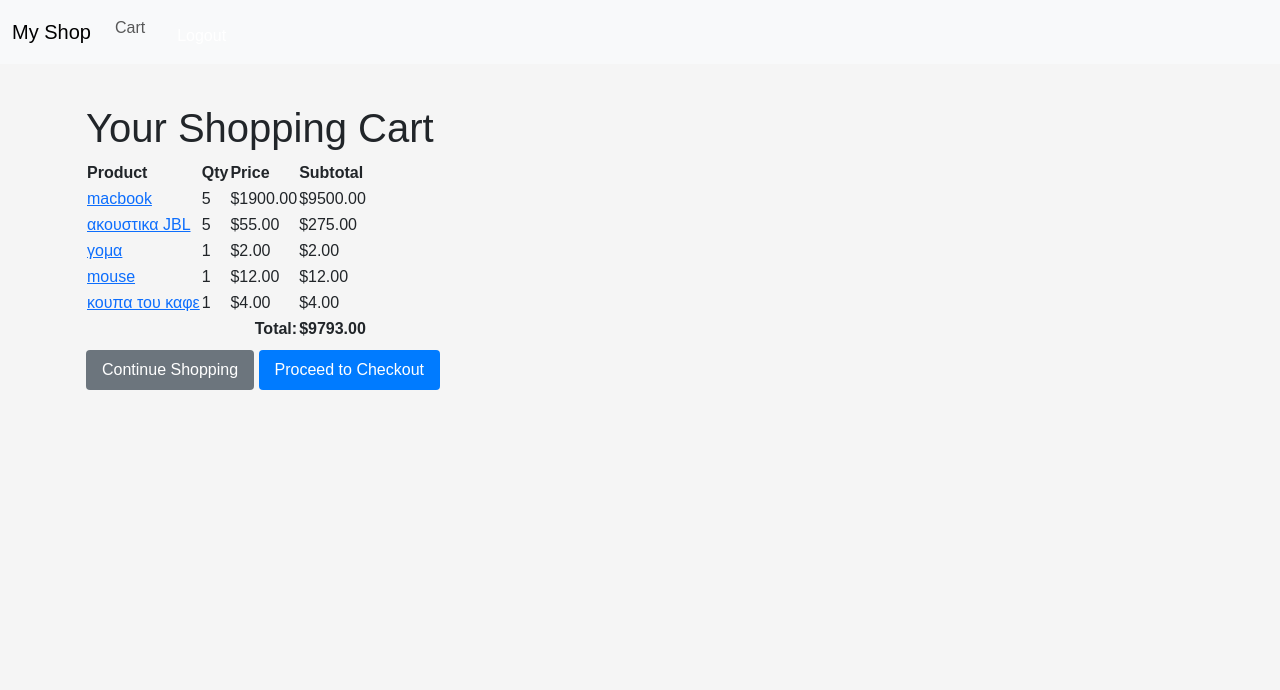
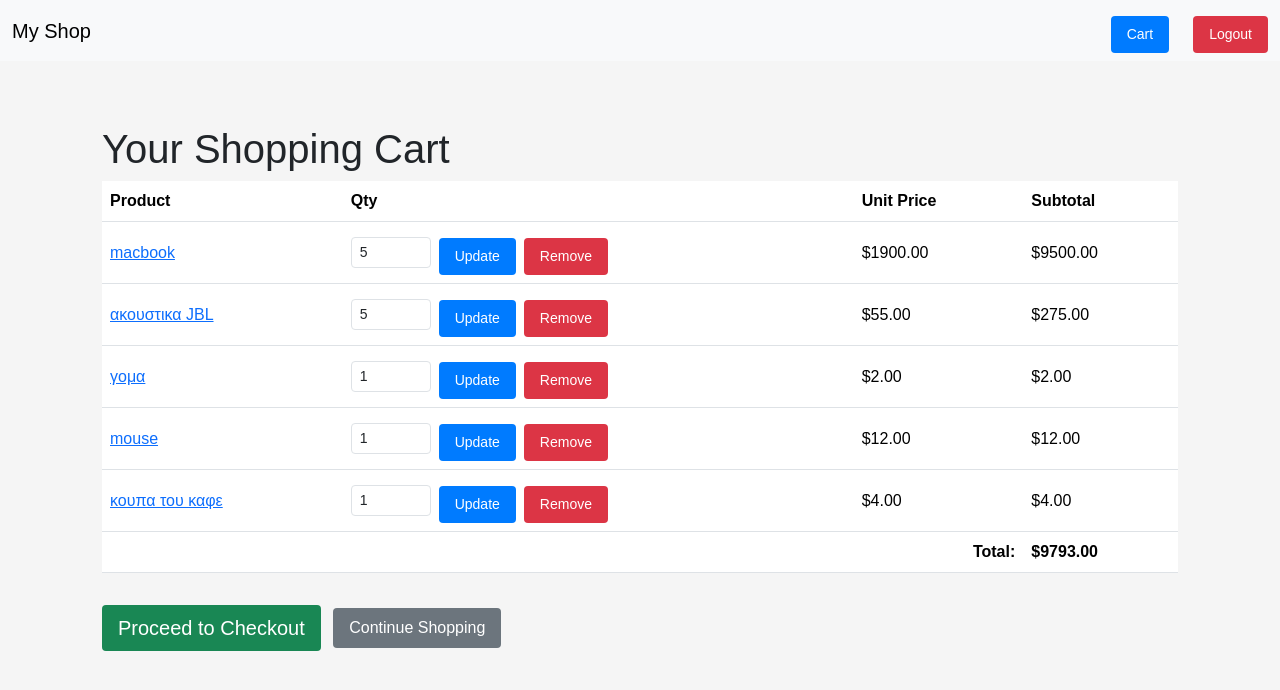
Before and after one commit to maxtheocharis/ecommerce_site_max, a Django app: page /cart/ in a window 1280 px wide. Shown: the top 690 px of the page. Run offline with Django 5.2, Linux system fonts and the light colour scheme; a user stored in the database is signed in; data comes from the database, SQL or seed files in the repository; both versions use the stored data as it was after the commit; some libraries are stand-ins or nearby versions.

Commit message:
option to update the quantity of items in cart and remove the item

```diff
--- a/ecommerce/catalog/templates/catalog/cart.html
+++ b/ecommerce/catalog/templates/catalog/cart.html
@@ -3,46 +3,73 @@
 {% block title %}Your Cart{% endblock %}
 
 {% block content %}
+<div class="container py-4">
   <h1>Your Shopping Cart</h1>
 
   {% if items %}
-    <table>
+    <table class="table align-middle">
       <thead>
         <tr>
-          <th>Product</th><th>Qty</th><th>Price</th><th>Subtotal</th>
+          <th>Product</th>
+          <th>Qty</th>
+          <th>Unit Price</th>
+          <th>Subtotal</th>
         </tr>
       </thead>
       <tbody>
-        {% for item in items %}
-          <tr>
-            <td>
-              <a href="{% url 'product_detail' item.product.pk %}">
-                {{ item.product.name }}
-              </a>
-            </td>
-            <td>{{ item.quantity }}</td>
-            <td>${{ item.price }}</td>
-            <td>${{ item.subtotal }}</td>
-          </tr>
+        {% for line in items %}
+        <tr>
+          <td>
+            <a href="{% url 'product_detail' line.product.pk %}">
+              {{ line.product.name }}
+            </a>
+          </td>
+          <td>
+            <form
+              method="post"
+              action="{% url 'update_cart_item' line.id %}"
+              class="d-flex align-items-center"
+            >
+              {% csrf_token %}
+              <input
+                type="number"
+                name="quantity"
+                value="{{ line.quantity }}"
+                min="0"
+                class="form-control form-control-sm me-2"
+                style="width: 5rem;"
+              >
+              <button type="submit" class="btn btn-sm btn-primary">
+                Update
+              </button>
+              <button type="submit" name="remove" class="btn btn-sm btn-danger ms-2">
+                Remove
+              </button>
+            </form>
+          </td>
+          <td>${{ line.price }}</td>
+          <td>${{ line.subtotal }}</td>
+        </tr>
         {% endfor %}
       </tbody>
       <tfoot>
         <tr>
-          <th colspan="3" style="text-align:right">Total:</th>
+          <th colspan="3" class="text-end">Total:</th>
           <th>${{ total }}</th>
         </tr>
       </tfoot>
     </table>
 
-    <p>
+    <div class="mt-4">
+      <a href="{% url 'checkout' %}" class="btn btn-success btn-lg me-2">
+        Proceed to Checkout
+      </a>
       <a href="{% url 'product_list' %}" class="btn btn-secondary">
         Continue Shopping
       </a>
-      <a href="{% url 'checkout' %}" class="btn btn-primary">
-               Proceed to Checkout
-             </a>
-    </p>
+    </div>
   {% else %}
     <p>Your cart is empty. <a href="{% url 'product_list' %}">Browse products</a>.</p>
   {% endif %}
+</div>
 {% endblock %}
--- a/ecommerce/catalog/urls.py
+++ b/ecommerce/catalog/urls.py
@@ -9,4 +9,5 @@ urlpatterns = [
     path('cart/',            views.view_cart,         name='view_cart'),
     path('checkout/', views.checkout, name='checkout'),
     path('thank-you/', views.thank_you, name='thank_you'),
+    path('cart/update/<int:item_id>/', views.update_cart_item, name='update_cart_item'),
 ]
--- a/ecommerce/catalog/views.py
+++ b/ecommerce/catalog/views.py
@@ -4,6 +4,30 @@ from .models               import Product, Cart, CartItem, Order, OrderItem
 from django.shortcuts      import render, redirect
 from django.contrib.auth   import login
 from .forms                import SignUpForm
+
+
+@login_required
+def update_cart_item(request, item_id):
+    """Handle quantity changes or removal of a cart item."""
+    ci = get_object_or_404(CartItem, id=item_id, cart__user=request.user)
+
+    if request.method == 'POST':
+        # If they clicked “Remove”, delete it
+        if 'remove' in request.POST:
+            ci.delete()
+        else:
+            # Otherwise update quantity
+            qty = int(request.POST.get('quantity', ci.quantity))
+            if qty > 0:
+                ci.quantity = qty
+                ci.save()
+            else:
+                ci.delete()
+
+    return redirect('view_cart')
+
+
+
 
 
 
@@ -121,3 +145,29 @@ def view_cart(request):
         'items': items,
         'total': total,
     })
+
+
+@login_required
+def view_cart(request):
+    # 1) Get or create the user's cart
+    cart, _ = Cart.objects.get_or_create(user=request.user)
+
+    # 2) Build a list of items with computed subtotals
+    items = []
+    total = 0
+    for ci in cart.items.select_related('product'):
+        subtotal = ci.product.price * ci.quantity
+        items.append({
+            'id':       ci.id,
+            'product':  ci.product,
+            'quantity': ci.quantity,
+            'price':    ci.product.price,
+            'subtotal': subtotal,
+        })
+        total += subtotal
+
+    # 3) Render the cart template with our items and total
+    return render(request, 'catalog/cart.html', {
+        'items': items,
+        'total': total,
+    })
--- a/ecommerce/templates/base.html
+++ b/ecommerce/templates/base.html
@@ -22,25 +22,36 @@
     <div class="container-fluid">
       <a class="navbar-brand" href="{% url 'product_list' %}">My Shop</a>
       <div class="collapse navbar-collapse">
-        <ul class="navbar-nav me-auto mb-2 mb-lg-0">
+        <ul class="navbar-nav ms-auto mb-2 mb-lg-0">
+
           {% if user.is_authenticated %}
-            <li class="nav-item">
-              <a class="nav-link" href="{% url 'view_cart' %}">Cart</a>
+            <li class="nav-item me-2">
+              <a class="btn btn-primary btn-sm" href="{% url 'view_cart' %}">
+                Cart
+              </a>
             </li>
             <li class="nav-item">
               <form action="{% url 'logout' %}" method="post" class="d-inline">
                 {% csrf_token %}
-                <button class="btn btn-link nav-link" type="submit">Logout</button>
+                <button class="btn btn-danger btn-sm" type="submit">
+                  Logout
+                </button>
               </form>
             </li>
+
           {% else %}
-            <li class="nav-item">
-              <a class="nav-link" href="{% url 'login' %}">Login</a>
+            <li class="nav-item me-2">
+              <a class="btn btn-outline-primary btn-sm" href="{% url 'login' %}">
+                Login
+              </a>
             </li>
             <li class="nav-item">
-              <a class="nav-link" href="{% url 'signup' %}">Sign Up</a>
+              <a class="btn btn-primary btn-sm" href="{% url 'signup' %}">
+                Sign Up
+              </a>
             </li>
           {% endif %}
+
         </ul>
       </div>
     </div>
```
Also changed, not shown: ecommerce/db.sqlite3.
